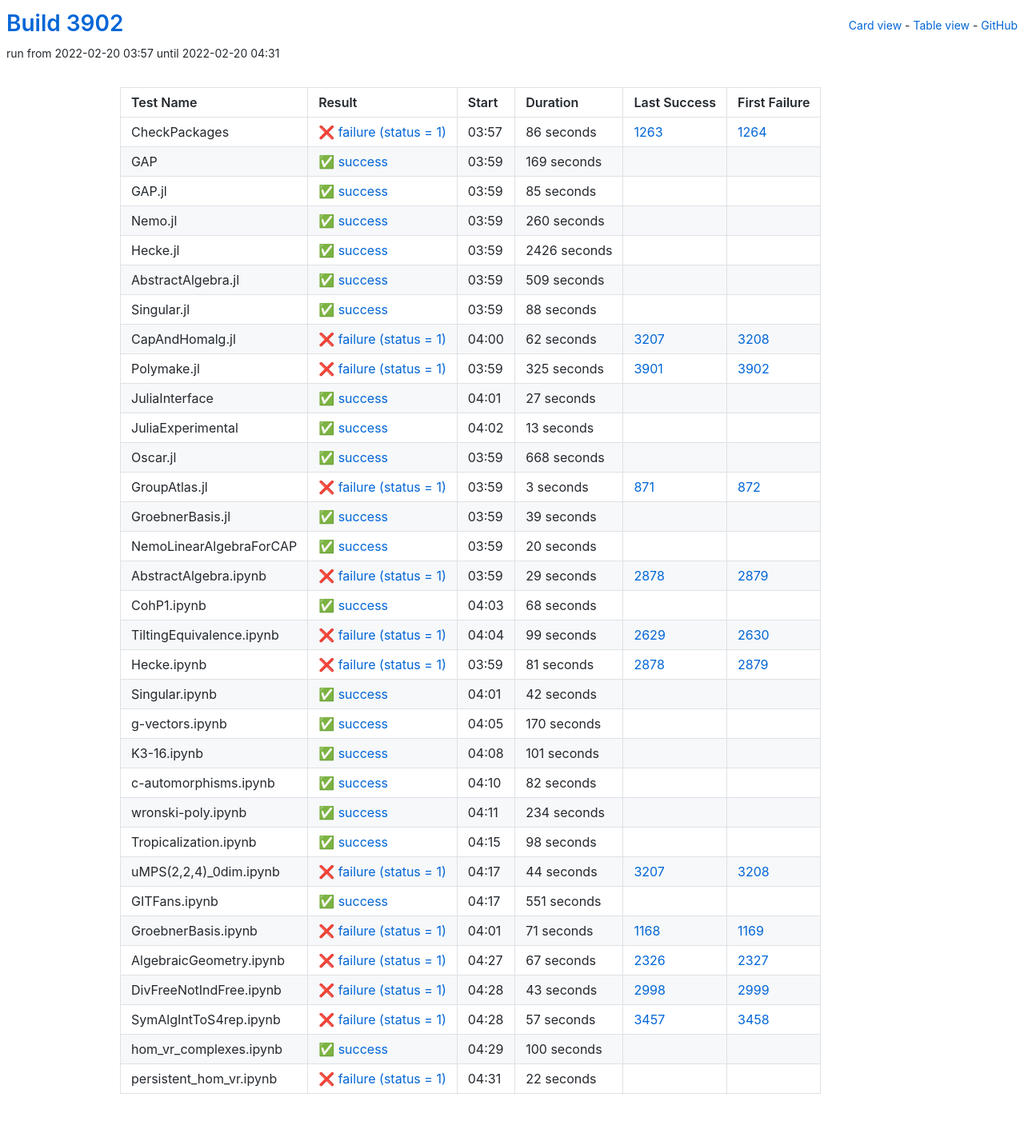
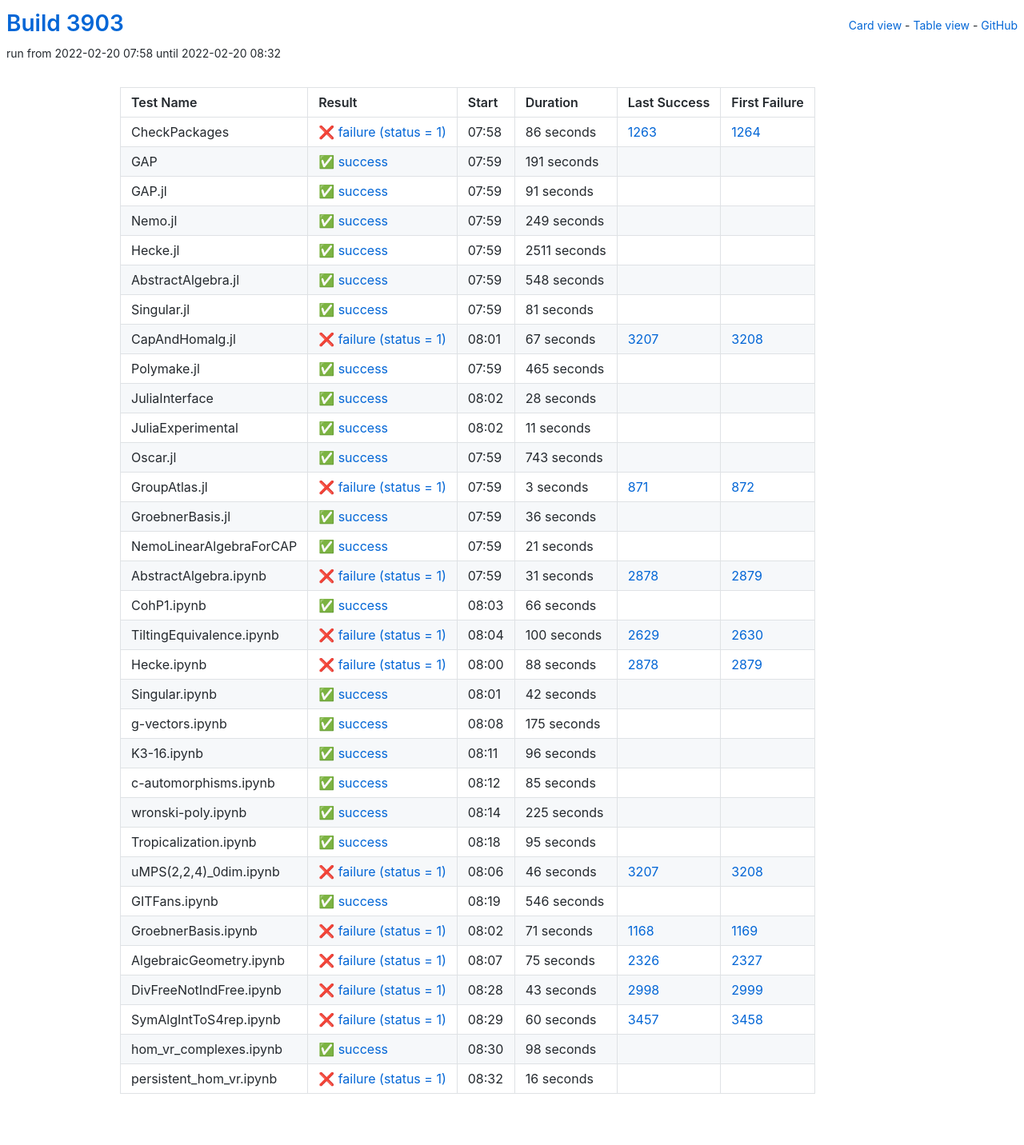
Before and after one commit to oscar-system/oscar-ci-status-stable, a Jekyll site: the page built from table.html, in a window 1280 px wide. Shown: the whole page at 80% size. Built offline with Jekyll 4.4.1, drawn with Linux system fonts in a browser that asks for light colours.

Commit message:
Build #3903

```diff
--- a/_data/ci.yml
+++ b/_data/ci.yml
@@ -1,6 +1,6 @@
 ---
-build: 3902
-build_url: https://oscarci.mathematik.uni-kl.de/job/oscar-stable/3902/
+build: 3903
+build_url: https://oscarci.mathematik.uni-kl.de/job/oscar-stable/3903/
 job: oscar-stable
 organization: oscar-system
 repo: oscar-ci-status-stable
@@ -8,8 +8,8 @@ repourl: https://github.com/oscar-system/oscar-ci-status-stable
 tests:
 - name: CheckPackages
   id: checkpackages
-  log: https://oscarci.mathematik.uni-kl.de/job/oscar-stable/3902/artifact/logs/build-3902/CheckPackages.log
-  start: 2022-02-20 03:57
+  log: https://oscarci.mathematik.uni-kl.de/job/oscar-stable/3903/artifact/logs/build-3903/CheckPackages.log
+  start: 2022-02-20 07:58
   success: false
   exitcode: 1
   status: failure
@@ -20,140 +20,140 @@ tests:
   first_failure_url: https://oscarci.mathematik.uni-kl.de/job/oscar-stable/1264/
 - name: GAP
   id: gap
-  log: https://oscarci.mathematik.uni-kl.de/job/oscar-stable/3902/artifact/logs/build-3902/GAP.log
-  start: 2022-02-20 03:59
+  log: https://oscarci.mathematik.uni-kl.de/job/oscar-stable/3903/artifact/logs/build-3903/GAP.log
+  start: 2022-02-20 07:59
   success: true
   exitcode: 0
   status: success
-  duration: 169
+  duration: 191
   last_success: false
   last_success_url:
   first_failure: false
   first_failure_url:
 - name: GAP.jl
   id: gap-jl
-  log: https://oscarci.mathematik.uni-kl.de/job/oscar-stable/3902/artifact/logs/build-3902/GAP.jl.log
-  start: 2022-02-20 03:59
+  log: https://oscarci.mathematik.uni-kl.de/job/oscar-stable/3903/artifact/logs/build-3903/GAP.jl.log
+  start: 2022-02-20 07:59
   success: true
   exitcode: 0
   status: success
-  duration: 85
+  duration: 91
   last_success: false
   last_success_url:
   first_failure: false
   first_failure_url:
 - name: Nemo.jl
   id: nemo-jl
-  log: https://oscarci.mathematik.uni-kl.de/job/oscar-stable/3902/artifact/logs/build-3902/Nemo.jl.log
-  start: 2022-02-20 03:59
+  log: https://oscarci.mathematik.uni-kl.de/job/oscar-stable/3903/artifact/logs/build-3903/Nemo.jl.log
+  start: 2022-02-20 07:59
   success: true
   exitcode: 0
   status: success
-  duration: 260
+  duration: 249
   last_success: false
   last_success_url:
   first_failure: false
   first_failure_url:
 - name: Hecke.jl
   id: hecke-jl
-  log: https://oscarci.mathematik.uni-kl.de/job/oscar-stable/3902/artifact/logs/build-3902/Hecke.jl.log
-  start: 2022-02-20 03:59
+  log: https://oscarci.mathematik.uni-kl.de/job/oscar-stable/3903/artifact/logs/build-3903/Hecke.jl.log
+  start: 2022-02-20 07:59
   success: true
   exitcode: 0
   status: success
-  duration: 2426
+  duration: 2511
   last_success: false
   last_success_url:
   first_failure: false
   first_failure_url:
 - name: AbstractAlgebra.jl
   id: abstractalgebra-jl
-  log: https://oscarci.mathematik.uni-kl.de/job/oscar-stable/3902/artifact/logs/build-3902/AbstractAlgebra.jl.log
-  start: 2022-02-20 03:59
+  log: https://oscarci.mathematik.uni-kl.de/job/oscar-stable/3903/artifact/logs/build-3903/AbstractAlgebra.jl.log
+  start: 2022-02-20 07:59
   success: true
   exitcode: 0
   status: success
-  duration: 509
+  duration: 548
   last_success: false
   last_success_url:
   first_failure: false
   first_failure_url:
 - name: Singular.jl
   id: singular-jl
-  log: https://oscarci.mathematik.uni-kl.de/job/oscar-stable/3902/artifact/logs/build-3902/Singular.jl.log
-  start: 2022-02-20 03:59
+  log: https://oscarci.mathematik.uni-kl.de/job/oscar-stable/3903/artifact/logs/build-3903/Singular.jl.log
+  start: 2022-02-20 07:59
   success: true
   exitcode: 0
   status: success
-  duration: 88
+  duration: 81
   last_success: false
   last_success_url:
   first_failure: false
   first_failure_url:
 - name: CapAndHomalg.jl
   id: capandhomalg-jl
-  log: https://oscarci.mathematik.uni-kl.de/job/oscar-stable/3902/artifact/logs/build-3902/CapAndHomalg.jl.log
-  start: 2022-02-20 04:00
+  log: https://oscarci.mathematik.uni-kl.de/job/oscar-stable/3903/artifact/logs/build-3903/CapAndHomalg.jl.log
+  start: 2022-02-20 08:01
   success: false
   exitcode: 1
   status: failure
-  duration: 62
+  duration: 67
   last_success: 3207
   last_success_url: https://oscarci.mathematik.uni-kl.de/job/oscar-stable/3207/
   first_failure: 3208
   first_failure_url: https://oscarci.mathematik.uni-kl.de/job/oscar-stable/3208/
 - name: Polymake.jl
   id: polymake-jl
-  log: https://oscarci.mathematik.uni-kl.de/job/oscar-stable/3902/artifact/logs/build-3902/Polymake.jl.log
-  start: 2022-02-20 03:59
-  success: false
-  exitcode: 1
-  status: failure
-  duration: 325
-  last_success: 3901
-  last_success_url: https://oscarci.mathematik.uni-kl.de/job/oscar-stable/3901/
-  first_failure: 3902
-  first_failure_url: https://oscarci.mathematik.uni-kl.de/job/oscar-stable/3902/
-- name: JuliaInterface
-  id: juliainterface
-  log: https://oscarci.mathematik.uni-kl.de/job/oscar-stable/3902/artifact/logs/build-3902/JuliaInterface.log
-  start: 2022-02-20 04:01
+  log: https://oscarci.mathematik.uni-kl.de/job/oscar-stable/3903/artifact/logs/build-3903/Polymake.jl.log
+  start: 2022-02-20 07:59
   success: true
   exitcode: 0
   status: success
-  duration: 27
+  duration: 465
+  last_success: false
+  last_success_url:
+  first_failure: false
+  first_failure_url:
+- name: JuliaInterface
+  id: juliainterface
+  log: https://oscarci.mathematik.uni-kl.de/job/oscar-stable/3903/artifact/logs/build-3903/JuliaInterface.log
+  start: 2022-02-20 08:02
+  success: true
+  exitcode: 0
+  status: success
+  duration: 28
   last_success: false
   last_success_url:
   first_failure: false
   first_failure_url:
 - name: JuliaExperimental
   id: juliaexperimental
-  log: https://oscarci.mathematik.uni-kl.de/job/oscar-stable/3902/artifact/logs/build-3902/JuliaExperimental.log
-  start: 2022-02-20 04:02
+  log: https://oscarci.mathematik.uni-kl.de/job/oscar-stable/3903/artifact/logs/build-3903/JuliaExperimental.log
+  start: 2022-02-20 08:02
   success: true
   exitcode: 0
   status: success
-  duration: 13
+  duration: 11
   last_success: false
   last_success_url:
   first_failure: false
   first_failure_url:
 - name: Oscar.jl
   id: oscar-jl
-  log: https://oscarci.mathematik.uni-kl.de/job/oscar-stable/3902/artifact/logs/build-3902/Oscar.jl.log
-  start: 2022-02-20 03:59
+  log: https://oscarci.mathematik.uni-kl.de/job/oscar-stable/3903/artifact/logs/build-3903/Oscar.jl.log
+  start: 2022-02-20 07:59
   success: true
   exitcode: 0
   status: success
-  duration: 668
+  duration: 743
   last_success: false
   last_success_url:
   first_failure: false
   first_failure_url:
 - name: GroupAtlas.jl
   id: groupatlas-jl
-  log: https://oscarci.mathematik.uni-kl.de/job/oscar-stable/3902/artifact/logs/build-3902/GroupAtlas.jl.log
-  start: 2022-02-20 03:59
+  log: https://oscarci.mathematik.uni-kl.de/job/oscar-stable/3903/artifact/logs/build-3903/GroupAtlas.jl.log
+  start: 2022-02-20 07:59
   success: false
   exitcode: 1
   status: failure
@@ -164,80 +164,80 @@ tests:
   first_failure_url: https://oscarci.mathematik.uni-kl.de/job/oscar-stable/872/
 - name: GroebnerBasis.jl
   id: groebnerbasis-jl
-  log: https://oscarci.mathematik.uni-kl.de/job/oscar-stable/3902/artifact/logs/build-3902/GroebnerBasis.jl.log
-  start: 2022-02-20 03:59
+  log: https://oscarci.mathematik.uni-kl.de/job/oscar-stable/3903/artifact/logs/build-3903/GroebnerBasis.jl.log
+  start: 2022-02-20 07:59
   success: true
   exitcode: 0
   status: success
-  duration: 39
+  duration: 36
   last_success: false
   last_success_url:
   first_failure: false
   first_failure_url:
 - name: NemoLinearAlgebraForCAP
   id: nemolinearalgebraforcap
-  log: https://oscarci.mathematik.uni-kl.de/job/oscar-stable/3902/artifact/logs/build-3902/NemoLinearAlgebraForCAP.log
-  start: 2022-02-20 03:59
+  log: https://oscarci.mathematik.uni-kl.de/job/oscar-stable/3903/artifact/logs/build-3903/NemoLinearAlgebraForCAP.log
+  start: 2022-02-20 07:59
   success: true
   exitcode: 0
   status: success
-  duration: 20
+  duration: 21
   last_success: false
   last_success_url:
   first_failure: false
   first_failure_url:
 - name: AbstractAlgebra.ipynb
   id: abstractalgebra-ipynb
-  log: https://oscarci.mathematik.uni-kl.de/job/oscar-stable/3902/artifact/logs/build-3902/AbstractAlgebra.ipynb.log
-  start: 2022-02-20 03:59
+  log: https://oscarci.mathematik.uni-kl.de/job/oscar-stable/3903/artifact/logs/build-3903/AbstractAlgebra.ipynb.log
+  start: 2022-02-20 07:59
   success: false
   exitcode: 1
   status: failure
-  duration: 29
+  duration: 31
   last_success: 2878
   last_success_url: https://oscarci.mathematik.uni-kl.de/job/oscar-stable/2878/
   first_failure: 2879
   first_failure_url: https://oscarci.mathematik.uni-kl.de/job/oscar-stable/2879/
 - name: CohP1.ipynb
   id: cohp1-ipynb
-  log: https://oscarci.mathematik.uni-kl.de/job/oscar-stable/3902/artifact/logs/build-3902/CohP1.ipynb.log
-  start: 2022-02-20 04:03
+  log: https://oscarci.mathematik.uni-kl.de/job/oscar-stable/3903/artifact/logs/build-3903/CohP1.ipynb.log
+  start: 2022-02-20 08:03
   success: true
   exitcode: 0
   status: success
-  duration: 68
+  duration: 66
   last_success: false
   last_success_url:
   first_failure: false
   first_failure_url:
 - name: TiltingEquivalence.ipynb
   id: tiltingequivalence-ipynb
-  log: https://oscarci.mathematik.uni-kl.de/job/oscar-stable/3902/artifact/logs/build-3902/TiltingEquivalence.ipynb.log
-  start: 2022-02-20 04:04
+  log: https://oscarci.mathematik.uni-kl.de/job/oscar-stable/3903/artifact/logs/build-3903/TiltingEquivalence.ipynb.log
+  start: 2022-02-20 08:04
   success: false
   exitcode: 1
   status: failure
-  duration: 99
+  duration: 100
   last_success: 2629
   last_success_url: https://oscarci.mathematik.uni-kl.de/job/oscar-stable/2629/
   first_failure: 2630
   first_failure_url: https://oscarci.mathematik.uni-kl.de/job/oscar-stable/2630/
 - name: Hecke.ipynb
   id: hecke-ipynb
-  log: https://oscarci.mathematik.uni-kl.de/job/oscar-stable/3902/artifact/logs/build-3902/Hecke.ipynb.log
-  start: 2022-02-20 03:59
+  log: https://oscarci.mathematik.uni-kl.de/job/oscar-stable/3903/artifact/logs/build-3903/Hecke.ipynb.log
+  start: 2022-02-20 08:00
   success: false
   exitcode: 1
   status: failure
-  duration: 81
+  duration: 88
   last_success: 2878
   last_success_url: https://oscarci.mathematik.uni-kl.de/job/oscar-stable/2878/
   first_failure: 2879
   first_failure_url: https://oscarci.mathematik.uni-kl.de/job/oscar-stable/2879/
 - name: Singular.ipynb
   id: singular-ipynb
-  log: https://oscarci.mathematik.uni-kl.de/job/oscar-stable/3902/artifact/logs/build-3902/Singular.ipynb.log
-  start: 2022-02-20 04:01
+  log: https://oscarci.mathematik.uni-kl.de/job/oscar-stable/3903/artifact/logs/build-3903/Singular.ipynb.log
+  start: 2022-02-20 08:01
   success: true
   exitcode: 0
   status: success
@@ -248,92 +248,92 @@ tests:
   first_failure_url:
 - name: g-vectors.ipynb
   id: g-vectors-ipynb
-  log: https://oscarci.mathematik.uni-kl.de/job/oscar-stable/3902/artifact/logs/build-3902/g-vectors.ipynb.log
-  start: 2022-02-20 04:05
+  log: https://oscarci.mathematik.uni-kl.de/job/oscar-stable/3903/artifact/logs/build-3903/g-vectors.ipynb.log
+  start: 2022-02-20 08:08
   success: true
   exitcode: 0
   status: success
-  duration: 170
+  duration: 175
   last_success: false
   last_success_url:
   first_failure: false
   first_failure_url:
 - name: K3-16.ipynb
   id: k3-16-ipynb
-  log: https://oscarci.mathematik.uni-kl.de/job/oscar-stable/3902/artifact/logs/build-3902/K3-16.ipynb.log
-  start: 2022-02-20 04:08
+  log: https://oscarci.mathematik.uni-kl.de/job/oscar-stable/3903/artifact/logs/build-3903/K3-16.ipynb.log
+  start: 2022-02-20 08:11
   success: true
   exitcode: 0
   status: success
-  duration: 101
+  duration: 96
   last_success: false
   last_success_url:
   first_failure: false
   first_failure_url:
 - name: c-automorphisms.ipynb
   id: c-automorphisms-ipynb
-  log: https://oscarci.mathematik.uni-kl.de/job/oscar-stable/3902/artifact/logs/build-3902/c-automorphisms.ipynb.log
-  start: 2022-02-20 04:10
+  log: https://oscarci.mathematik.uni-kl.de/job/oscar-stable/3903/artifact/logs/build-3903/c-automorphisms.ipynb.log
+  start: 2022-02-20 08:12
   success: true
   exitcode: 0
   status: success
-  duration: 82
+  duration: 85
   last_success: false
   last_success_url:
   first_failure: false
   first_failure_url:
 - name: wronski-poly.ipynb
   id: wronski-poly-ipynb
-  log: https://oscarci.mathematik.uni-kl.de/job/oscar-stable/3902/artifact/logs/build-3902/wronski-poly.ipynb.log
-  start: 2022-02-20 04:11
+  log: https://oscarci.mathematik.uni-kl.de/job/oscar-stable/3903/artifact/logs/build-3903/wronski-poly.ipynb.log
+  start: 2022-02-20 08:14
   success: true
   exitcode: 0
   status: success
-  duration: 234
+  duration: 225
   last_success: false
   last_success_url:
   first_failure: false
   first_failure_url:
 - name: Tropicalization.ipynb
   id: tropicalization-ipynb
-  log: https://oscarci.mathematik.uni-kl.de/job/oscar-stable/3902/artifact/logs/build-3902/Tropicalization.ipynb.log
-  start: 2022-02-20 04:15
+  log: https://oscarci.mathematik.uni-kl.de/job/oscar-stable/3903/artifact/logs/build-3903/Tropicalization.ipynb.log
+  start: 2022-02-20 08:18
   success: true
   exitcode: 0
   status: success
-  duration: 98
+  duration: 95
   last_success: false
   last_success_url:
   first_failure: false
   first_failure_url:
 - name: uMPS(2,2,4)_0dim.ipynb
   id: umps-2-2-4-0dim-ipynb
-  log: https://oscarci.mathematik.uni-kl.de/job/oscar-stable/3902/artifact/logs/build-3902/uMPS-2-2-4-_0dim.ipynb.log
-  start: 2022-02-20 04:17
+  log: https://oscarci.mathematik.uni-kl.de/job/oscar-stable/3903/artifact/logs/build-3903/uMPS-2-2-4-_0dim.ipynb.log
+  start: 2022-02-20 08:06
   success: false
   exitcode: 1
   status: failure
-  duration: 44
+  duration: 46
   last_success: 3207
   last_success_url: https://oscarci.mathematik.uni-kl.de/job/oscar-stable/3207/
   first_failure: 3208
   first_failure_url: https://oscarci.mathematik.uni-kl.de/job/oscar-stable/3208/
 - name: GITFans.ipynb
   id: gitfans-ipynb
-  log: https://oscarci.mathematik.uni-kl.de/job/oscar-stable/3902/artifact/logs/build-3902/GITFans.ipynb.log
-  start: 2022-02-20 04:17
+  log: https://oscarci.mathematik.uni-kl.de/job/oscar-stable/3903/artifact/logs/build-3903/GITFans.ipynb.log
+  start: 2022-02-20 08:19
   success: true
   exitcode: 0
   status: success
-  duration: 551
+  duration: 546
   last_success: false
   last_success_url:
   first_failure: false
   first_failure_url:
 - name: GroebnerBasis.ipynb
   id: groebnerbasis-ipynb
-  log: https://oscarci.mathematik.uni-kl.de/job/oscar-stable/3902/artifact/logs/build-3902/GroebnerBasis.ipynb.log
-  start: 2022-02-20 04:01
+  log: https://oscarci.mathematik.uni-kl.de/job/oscar-stable/3903/artifact/logs/build-3903/GroebnerBasis.ipynb.log
+  start: 2022-02-20 08:02
   success: false
   exitcode: 1
   status: failure
@@ -344,20 +344,20 @@ tests:
   first_failure_url: https://oscarci.mathematik.uni-kl.de/job/oscar-stable/1169/
 - name: AlgebraicGeometry.ipynb
   id: algebraicgeometry-ipynb
-  log: https://oscarci.mathematik.uni-kl.de/job/oscar-stable/3902/artifact/logs/build-3902/AlgebraicGeometry.ipynb.log
-  start: 2022-02-20 04:27
+  log: https://oscarci.mathematik.uni-kl.de/job/oscar-stable/3903/artifact/logs/build-3903/AlgebraicGeometry.ipynb.log
+  start: 2022-02-20 08:07
   success: false
   exitcode: 1
   status: failure
-  duration: 67
+  duration: 75
   last_success: 2326
   last_success_url: https://oscarci.mathematik.uni-kl.de/job/oscar-stable/2326/
   first_failure: 2327
   first_failure_url: https://oscarci.mathematik.uni-kl.de/job/oscar-stable/2327/
 - name: DivFreeNotIndFree.ipynb
   id: divfreenotindfree-ipynb
-  log: https://oscarci.mathematik.uni-kl.de/job/oscar-stable/3902/artifact/logs/build-3902/DivFreeNotIndFree.ipynb.log
-  start: 2022-02-20 04:28
+  log: https://oscarci.mathematik.uni-kl.de/job/oscar-stable/3903/artifact/logs/build-3903/DivFreeNotIndFree.ipynb.log
+  start: 2022-02-20 08:28
   success: false
   exitcode: 1
   status: failure
@@ -368,36 +368,36 @@ tests:
   first_failure_url: https://oscarci.mathematik.uni-kl.de/job/oscar-stable/2999/
 - name: SymAlgIntToS4rep.ipynb
   id: symalginttos4rep-ipynb
-  log: https://oscarci.mathematik.uni-kl.de/job/oscar-stable/3902/artifact/logs/build-3902/SymAlgIntToS4rep.ipynb.log
-  start: 2022-02-20 04:28
+  log: https://oscarci.mathematik.uni-kl.de/job/oscar-stable/3903/artifact/logs/build-3903/SymAlgIntToS4rep.ipynb.log
+  start: 2022-02-20 08:29
   success: false
   exitcode: 1
   status: failure
-  duration: 57
+  duration: 60
   last_success: 3457
   last_success_url: https://oscarci.mathematik.uni-kl.de/job/oscar-stable/3457/
   first_failure: 3458
   first_failure_url: https://oscarci.mathematik.uni-kl.de/job/oscar-stable/3458/
 - name: hom_vr_complexes.ipynb
   id: hom-vr-complexes-ipynb
-  log: https://oscarci.mathematik.uni-kl.de/job/oscar-stable/3902/artifact/logs/build-3902/hom_vr_complexes.ipynb.log
-  start: 2022-02-20 04:29
+  log: https://oscarci.mathematik.uni-kl.de/job/oscar-stable/3903/artifact/logs/build-3903/hom_vr_complexes.ipynb.log
+  start: 2022-02-20 08:30
   success: true
   exitcode: 0
   status: success
-  duration: 100
+  duration: 98
   last_success: false
   last_success_url:
   first_failure: false
   first_failure_url:
 - name: persistent_hom_vr.ipynb
   id: persistent-hom-vr-ipynb
-  log: https://oscarci.mathematik.uni-kl.de/job/oscar-stable/3902/artifact/logs/build-3902/persistent_hom_vr.ipynb.log
-  start: 2022-02-20 04:31
+  log: https://oscarci.mathematik.uni-kl.de/job/oscar-stable/3903/artifact/logs/build-3903/persistent_hom_vr.ipynb.log
+  start: 2022-02-20 08:32
   success: false
   exitcode: 1
   status: failure
-  duration: 22
+  duration: 16
   last_success: false
   last_success_url:
   first_failure: false
```
Also changed, not shown: README.md.
